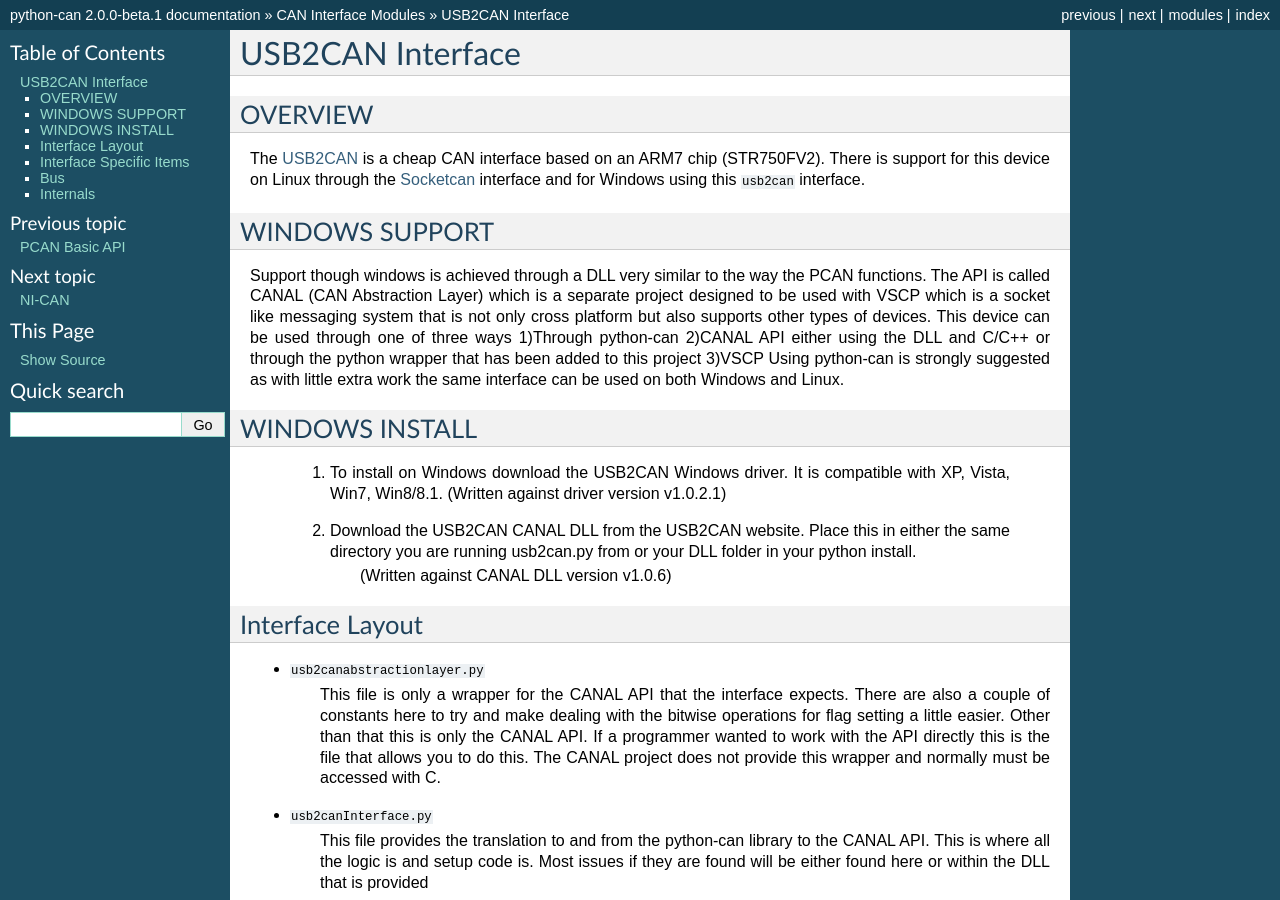
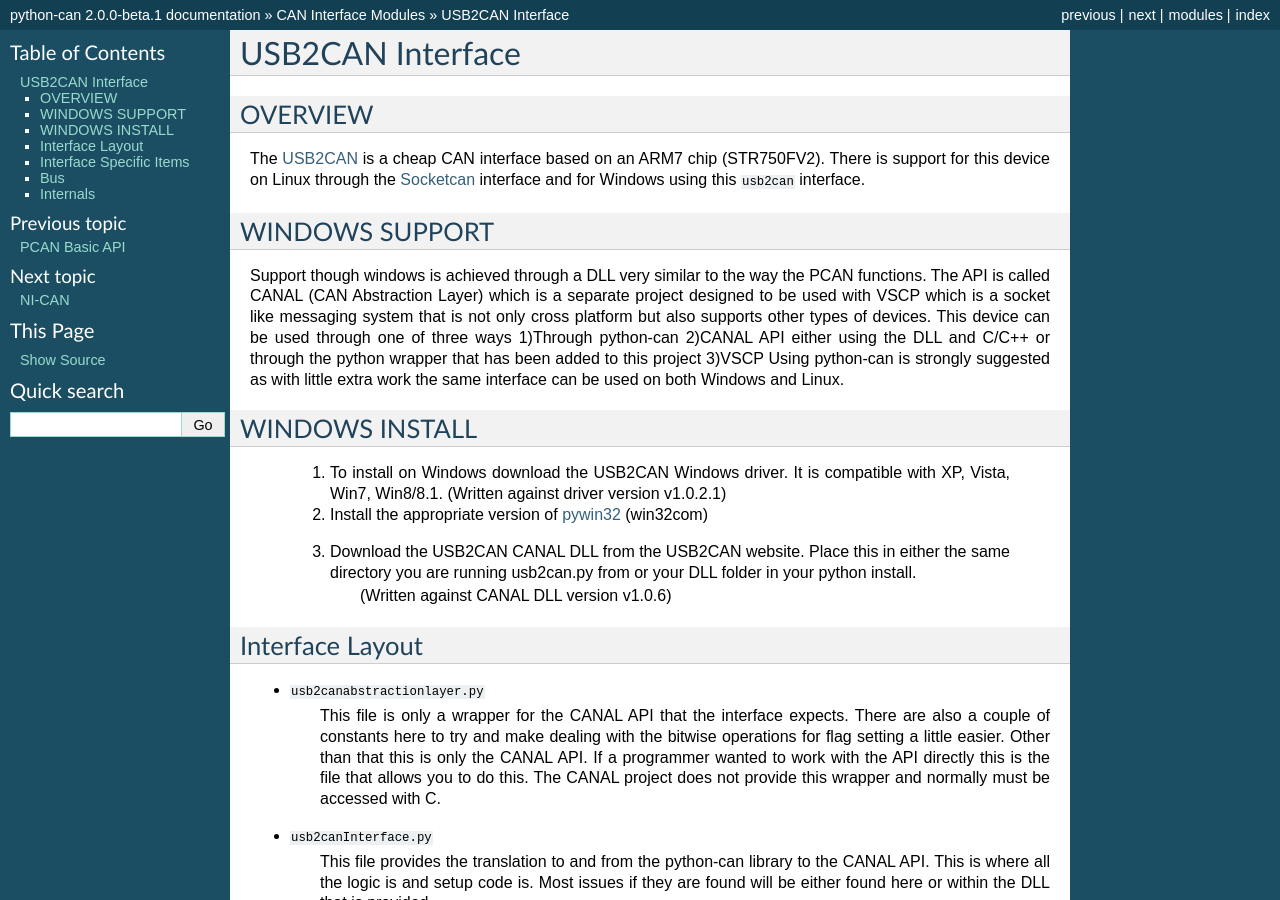
Before and after one commit to hardbyte/python-can, a Sphinx documentation site: the page built from doc/interfaces/usb2can.rst, in a window 1280 px wide and 900 px high. Built offline with Sphinx 7.4.7, drawn with Linux system fonts in a browser that asks for light colours.

Commit message:
windows install missing win32com step
Added a step to install pywin32 (win32com) to the windows instructions which is a dependency of usb2canSerialFindWin.py and others

```diff
--- a/doc/interfaces/usb2can.rst
+++ b/doc/interfaces/usb2can.rst
@@ -24,7 +24,8 @@ WINDOWS INSTALL
 ---------------
 
     1. To install on Windows download the USB2CAN Windows driver.  It is compatible with XP, Vista, Win7, Win8/8.1. (Written against driver version v1.0.2.1)
-    2. Download the USB2CAN CANAL DLL from the USB2CAN website.  Place this in either the same directory you are running usb2can.py from or your DLL folder in your python install.
+    2. Install the appropriate version of `pywin32 <https://sourceforge.net/projects/pywin32/>`_ (win32com)
+    3. Download the USB2CAN CANAL DLL from the USB2CAN website.  Place this in either the same directory you are running usb2can.py from or your DLL folder in your python install.
         (Written against CANAL DLL version v1.0.6)
 
 Interface Layout
```
